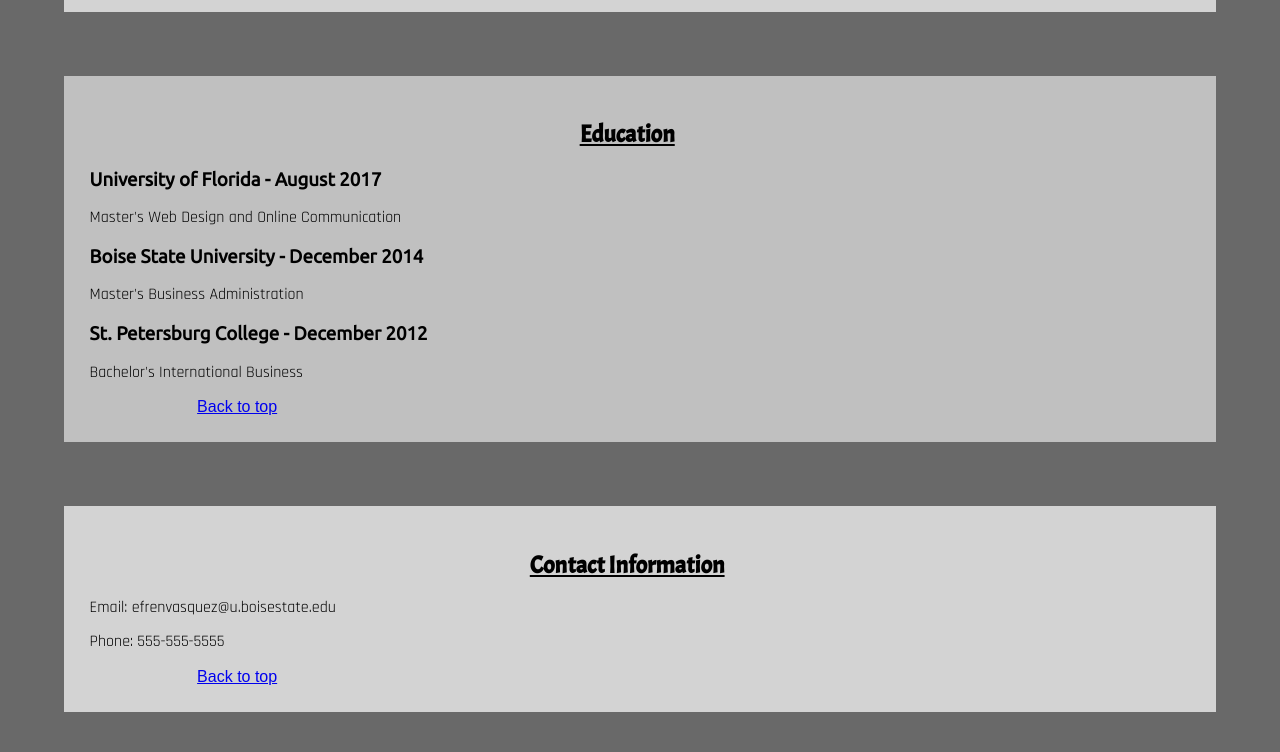
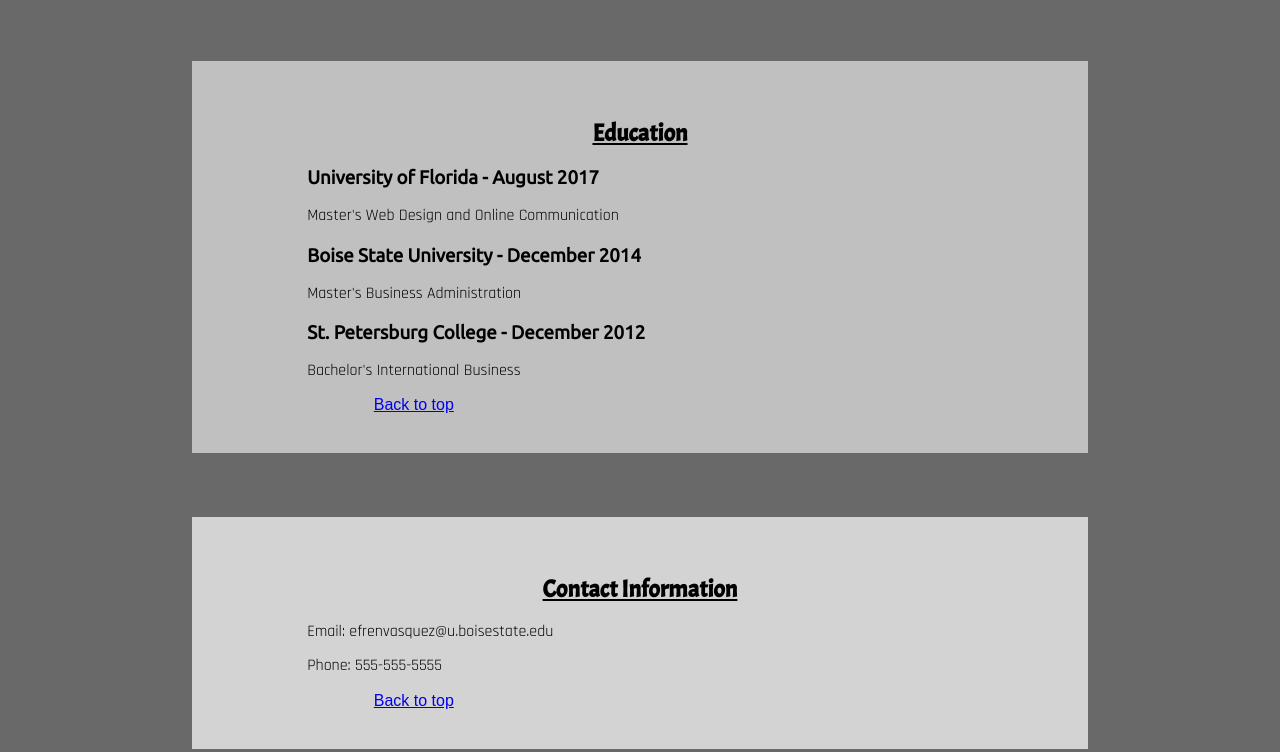
Before and after one commit to vp811/project_resume_vasquez_efren, a plain HTML site: page index.html in a window 1280 px wide. Shown: the part 608-1360 px from the top of the page. Drawn offline with Linux system fonts and the light colour scheme.

Commit message:
add style to sections for screens larger than 600px

```diff
--- a/css/main.css
+++ b/css/main.css
@@ -198,4 +198,16 @@ nav ul a li:hover {
         font-size: 1em;
     }
 
+    #experience,
+    #education,
+    #contact,
+    #skills,
+    #interest {
+        width: 70%;
+    }
+
+    #education,
+    #contact {
+        padding: 3% 9%;
+    }
 }
```
